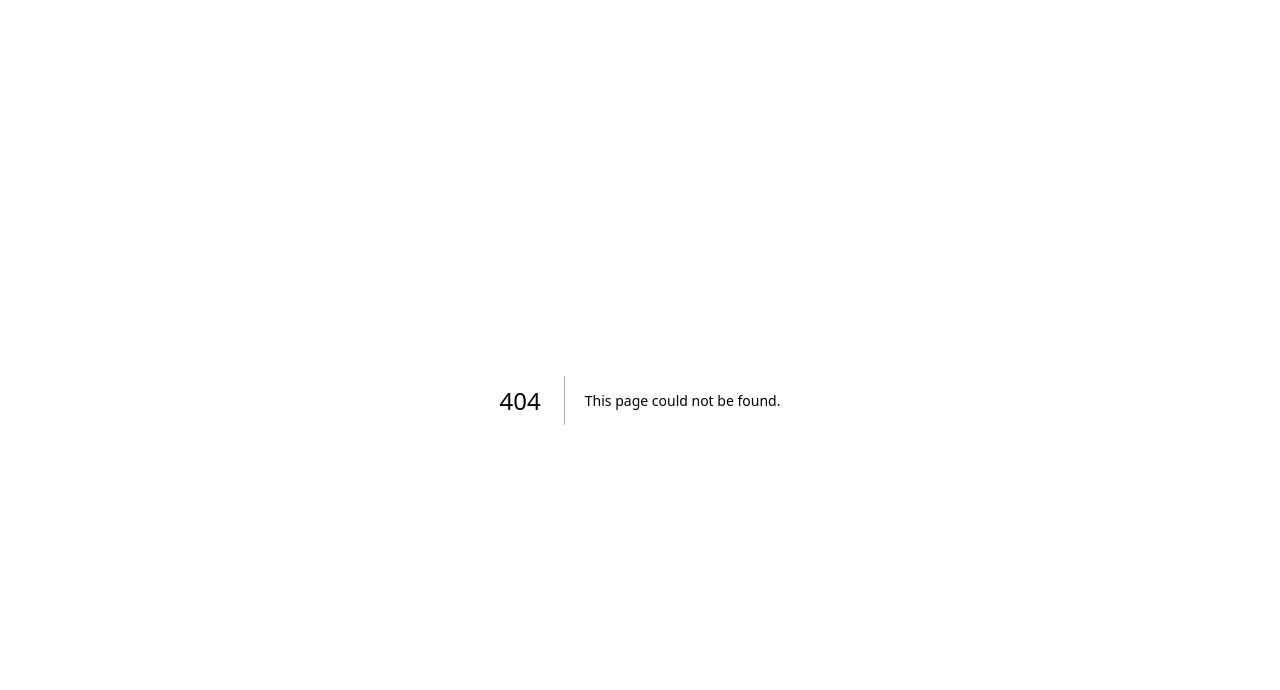
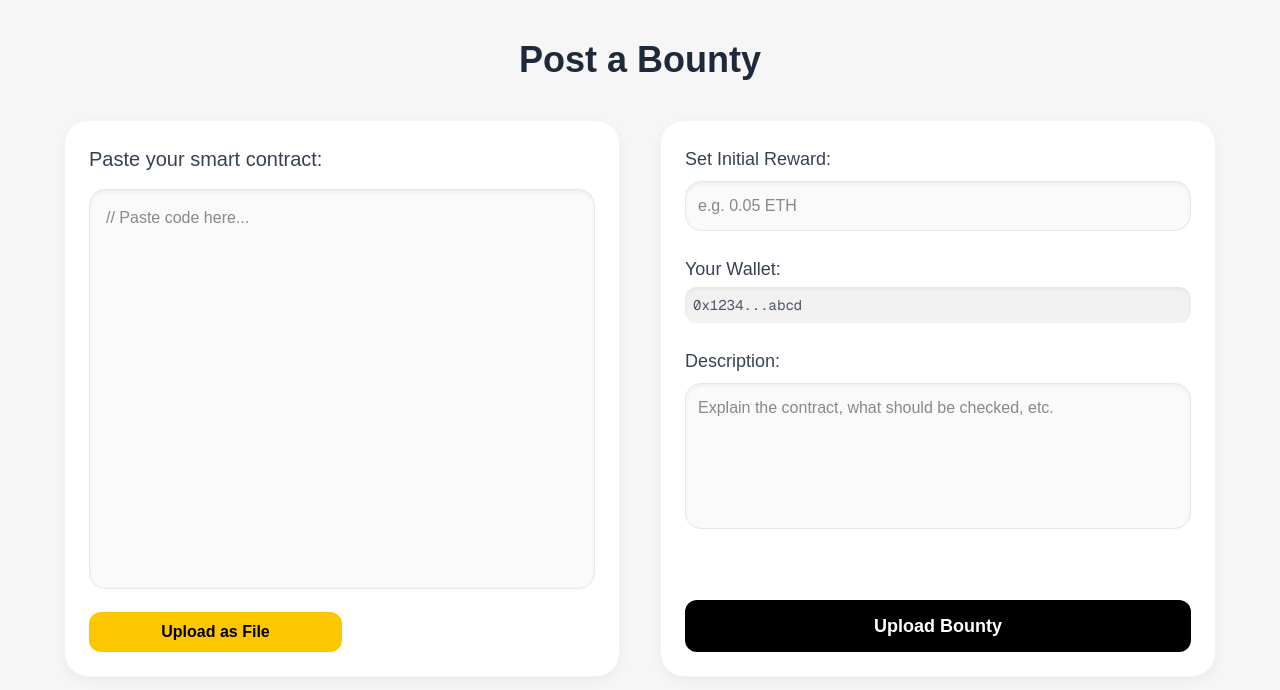
Before and after one commit to technicalclipper/Bug_Busters, a Next.js app in the folder web/app/: page /bounty_page in a window 1280 px wide. Before the commit this address had no page. Shown: the top 690 px of the page. Built offline with nearby package versions, Linux system fonts and the light colour scheme.

Commit message:
added bounty page ui

```diff
--- /dev/null
+++ b/web/app/app/bounty_page/page.tsx
@@ -0,0 +1,82 @@
+export default function BountyPage() {
+    const userWallet = "0x1234...abcd"; // Replace with actual wallet address logic
+
+    return (
+      <main className="min-h-screen bg-[#f6f6f7] py-10 px-4">
+        {/* Title Outside Main Card */}
+        <h1 className="text-4xl font-semibold text-center text-gray-800 mb-10">
+          Post a Bounty
+        </h1>
+
+        {/* Content Section */}
+        <div className="max-w-6xl mx-auto grid grid-cols-1 md:grid-cols-2 gap-10">
+          {/* Left: Code Editor Card */}
+          <div className="bg-white rounded-3xl p-6 shadow-[0_4px_12px_rgba(0,0,0,0.05)] border border-gray-100">
+            <label
+              htmlFor="bounty-code"
+              className="block text-xl font-medium mb-4 text-gray-700"
+            >
+              Paste your smart contract:
+            </label>
+            <textarea
+              id="bounty-code"
+              placeholder="// Paste code here..."
+              className="w-full h-[400px] p-4 border border-gray-200 rounded-2xl resize-none shadow-inner bg-[#fafafa] focus:outline-none focus:ring-2 focus:ring-yellow-400"
+            />
+            <button className="mt-4 w-1/2 bg-yellow-400 text-black py-2 rounded-xl font-semibold hover:bg-yellow-300 transition">
+              Upload as File
+            </button>
+          </div>
+
+          {/* Right: Inputs Card */}
+          <div className="bg-white rounded-3xl p-6 shadow-[0_4px_12px_rgba(0,0,0,0.05)] border border-gray-100 flex flex-col justify-between">
+            <div className="space-y-6">
+              {/* Reward Input */}
+              <div>
+                <label
+                  htmlFor="reward"
+                  className="block text-lg font-medium mb-2 text-gray-700"
+                >
+                  Set Initial Reward:
+                </label>
+                <input
+                  id="reward"
+                  type="text"
+                  placeholder="e.g. 0.05 ETH"
+                  className="w-full p-3 border border-gray-200 rounded-2xl shadow-inner bg-[#fafafa] focus:outline-none focus:ring-2 focus:ring-yellow-400"
+                />
+              </div>
+
+              {/* Wallet Address */}
+              <div>
+                <p className="text-lg font-medium text-gray-700">Your Wallet:</p>
+                <p className="text-gray-600 bg-[#f1f1f1] p-2 rounded-xl mt-1 font-mono text-sm shadow-inner">
+                  {userWallet}
+                </p>
+              </div>
+
+              {/* Description */}
+              <div>
+                <label
+                  htmlFor="description"
+                  className="block text-lg font-medium mb-2 text-gray-700"
+                >
+                  Description:
+                </label>
+                <textarea
+                  id="description"
+                  rows={5}
+                  placeholder="Explain the contract, what should be checked, etc."
+                  className="w-full p-3 border border-gray-200 rounded-2xl shadow-inner bg-[#fafafa] resize-none focus:outline-none focus:ring-2 focus:ring-yellow-400"
+                />
+              </div>
+            </div>
+
+            <button className="mt-8 w-full bg-black text-white py-3 rounded-xl text-lg font-semibold hover:bg-gray-900 transition">
+              Upload Bounty
+            </button>
+          </div>
+        </div>
+      </main>
+    );
+  }
```
